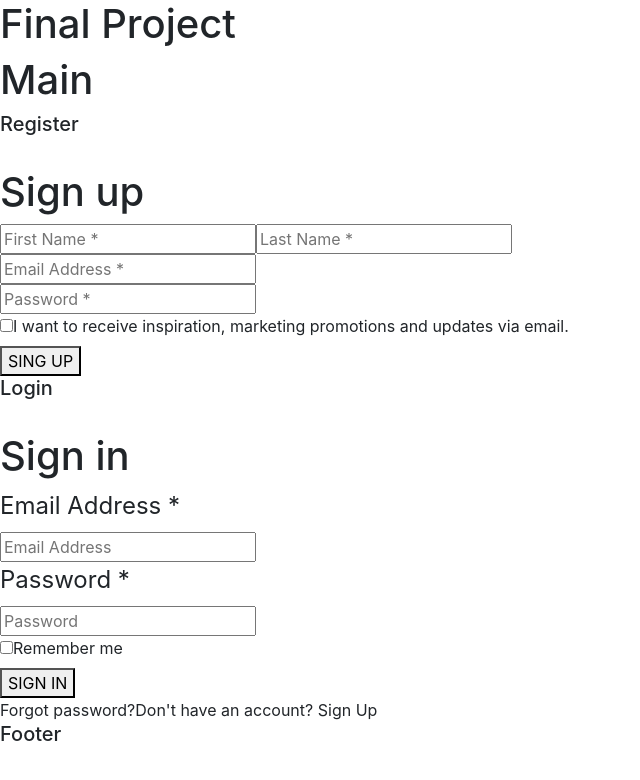
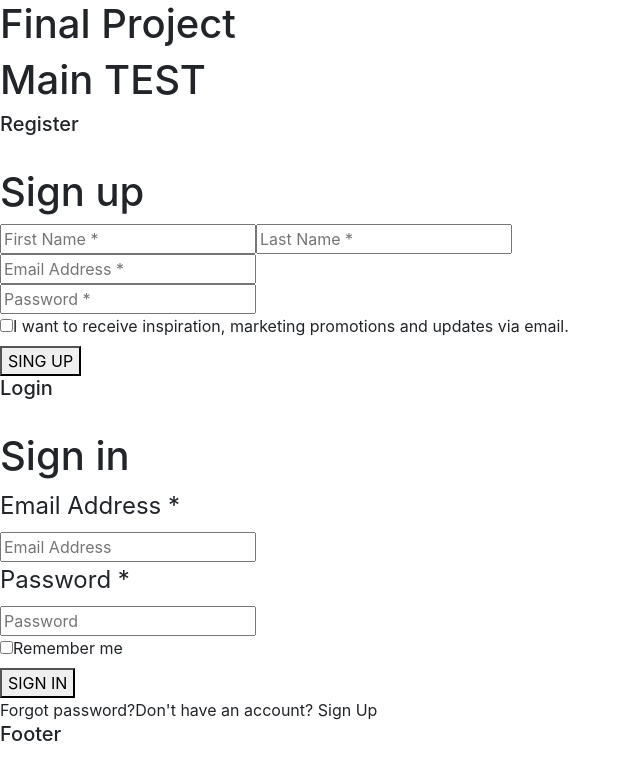
Before and after one commit to SimeunovicStef/FinalProject, a React (Create React App) app in the folder bit-crud/: page / in a window 1280 px wide. Shown: the top 780 px of the page, without its empty margins (0-640 px from the left). Built offline with nearby package versions, Linux system fonts and the light colour scheme.

Commit message:
branch testing

```diff
--- a/bit-crud/src/components/Main.js
+++ b/bit-crud/src/components/Main.js
@@ -3,7 +3,7 @@ import React from 'react'
 const Main = (props) => {
     return (
         <main>
-            <h1>Main</h1>
+            <h1>Main TEST</h1>
         </main>
     )
 }
```
